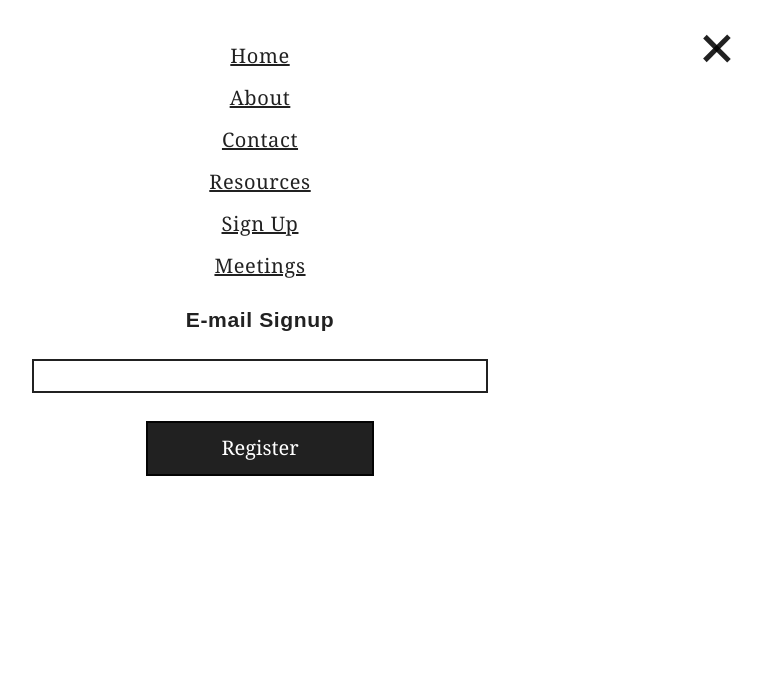
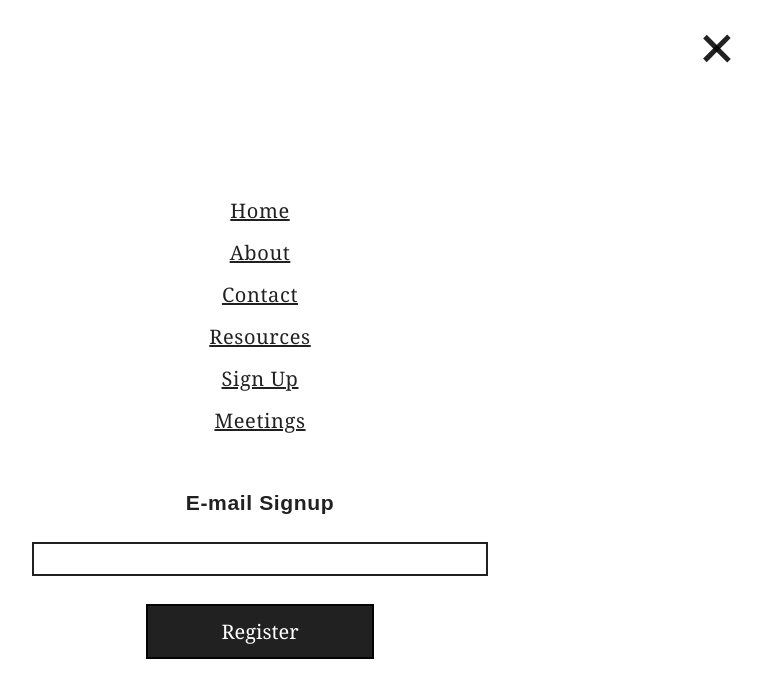
Before and after one commit to north-dallas-developers/northdallas-site, an Eleventy site: page index.njk in a window 1024 px wide. Both pictures are taken after a click on the button 976 px from the left and 49 px from the top of the page. Shown: the whole page, without its empty margins (252-1013 px from the left). Built offline with nearby package versions, Linux system fonts and the light colour scheme; Eleventy itself is replaced by a stand-in of ours; files that its build step writes are made by us from their sources; a web font is replaced by a local one.

Commit message:
Fix landscapes

```diff
--- a/_includes/header.njk
+++ b/_includes/header.njk
@@ -4,6 +4,7 @@
 
     <!-- Main site navigation -->
     <nav>
+        <div class="container-nav">
             <!-- Menu Items -->
             <ul>
                 <li><a href="/">Home</a></li>
@@ -22,6 +23,7 @@
                     <button class="button-email">Register</button>
                 </form>
             </div>
+        </div>
     </nav>
 
     <!-- Hamburger Menu -->
--- a/assets/scss/components/_home.scss
+++ b/assets/scss/components/_home.scss
@@ -26,16 +26,23 @@
 }
 
 .section-hero {
-    margin-top: $rhythm * 5;
+    margin-top: $rhythm * 4;
 
-    height: 75vh;
-    max-height: 28rem;
+    height: 100vh;
+    min-height: $rhythm * 16;
+    max-height: 25rem;
 
     position: relative;
 
     display: flex;
     flex-flow: column nowrap;
-    justify-content: space-around;
+    justify-content: flex-start;
+}
+
+.hero-display_main-text {
+    margin: auto 0;
+
+    max-width: $rhythm * 10;
 }
 
 .hero-display {
@@ -47,9 +54,6 @@
     word-wrap: normal;
 }
 
-.hero-display_main-text {
-    max-width: $rhythm * 10;
-}
 
 .section-email {
     form {
@@ -76,10 +80,6 @@
 
 @media only screen and (min-width: 500px) {
     .section-hero {
-        min-height: 85vh;
-
-        padding-bottom: $rhythm * 5;
-
         justify-content: center;
     }
 }
@@ -89,6 +89,10 @@
         flex: 1 ($rhythm * 8);
     }
 
+    .section-hero {
+        max-height: 30rem;
+    }
+
     .hero-display_main-text {
         max-width: $rhythm * 16;
     }
@@ -96,10 +100,12 @@
 
 
 @media only screen and (min-width: 1200px) {
-    .hero-display_main-text {
-        .hero-display {
-            font-size: $rhythm * 3.5;
-        }
+    .section-hero {
+        max-height: 36rem;
+    }
+
+    .hero-display {
+        font-size: $rhythm * 3.5;
     }
 
     .section-email {
--- a/assets/scss/components/_navigation.scss
+++ b/assets/scss/components/_navigation.scss
@@ -1,16 +1,18 @@
 nav {
     position: fixed;
     top: 0;
-    bottom: 0;
     left: 0;
     right: 0;
     z-index: 2;
 
+    height: 100vh;
+
+    overflow-y: auto;
+
     padding: $rhythm ($rhythm * 2);
 
     display: flex;
-    flex-flow: column wrap;
-    justify-content: center;
+    flex-flow: column nowrap;
     align-items: flex-start;
     align-content: flex-start;
 
@@ -23,11 +25,19 @@ nav {
     ul {
         margin: 0 0 ($rhythm * 1.5) 0;
     }
+
+    form, .button-email {
+        margin-bottom: 0;
+    }
 }
 
 .navigation-active {
     visibility: visible;
     opacity: 1;
+}
+
+.container-nav {
+    margin: auto;
 }
 
 @media only screen and (min-width: 500px) and (max-width: 1200px) {
@@ -44,6 +54,8 @@ nav {
         }
 
         ul {
+            margin-top: $rhythm * 2;
+
             display: block;
         }
 
@@ -54,33 +66,6 @@ nav {
 
             button {
                 max-width: 25%;
-            }
-        }
-    }
-}
-
-@media only screen and (orientation: landscape) and (max-width: 1200px) {
-    nav {
-        display: flex;
-        flex-flow: row wrap;
-        align-content: flex-start;
-
-        overflow-y: scroll;
-
-        ul {
-            display: flex;
-
-            margin-top: 0.5 * $rhythm;
-            margin-bottom: 0.5 * $rhythm;
-
-            li {
-                flex: 1 5%;
-            }
-        }
-
-        .container-email_nav {
-            form {
-                margin-bottom: 0;
             }
         }
     }
```
Also changed, not shown: assets/css/style.css. Lines whose indentation alone changed are shown as unchanged.
